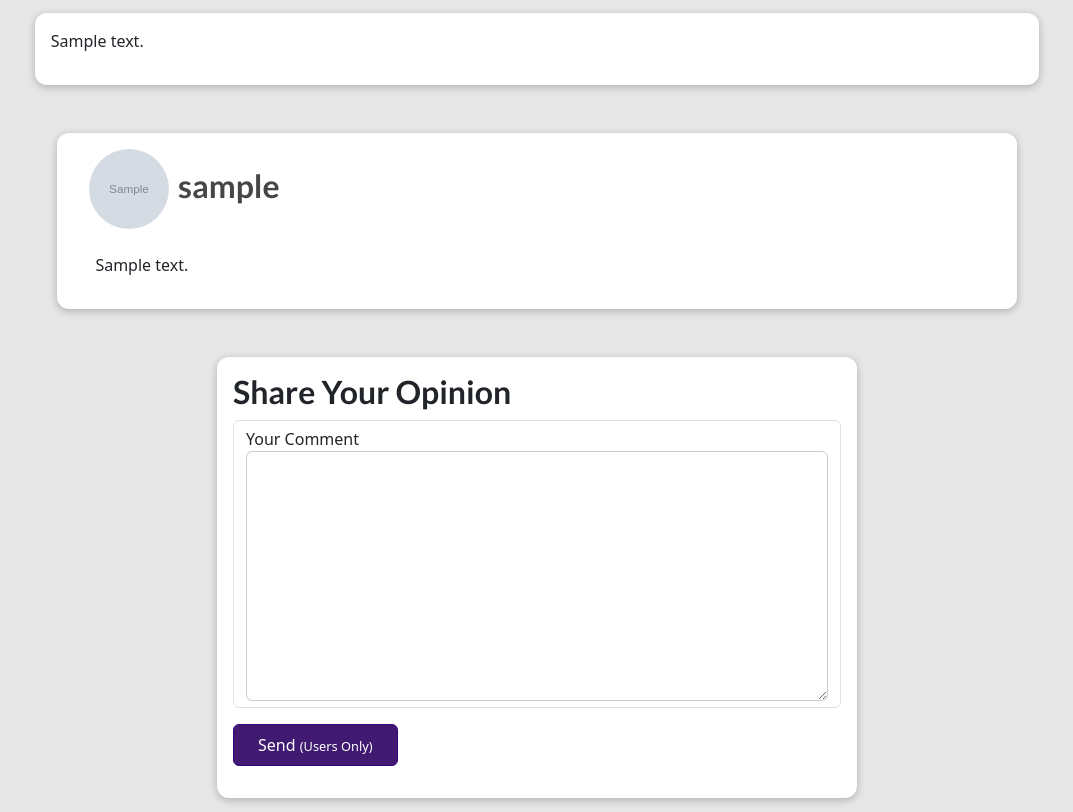
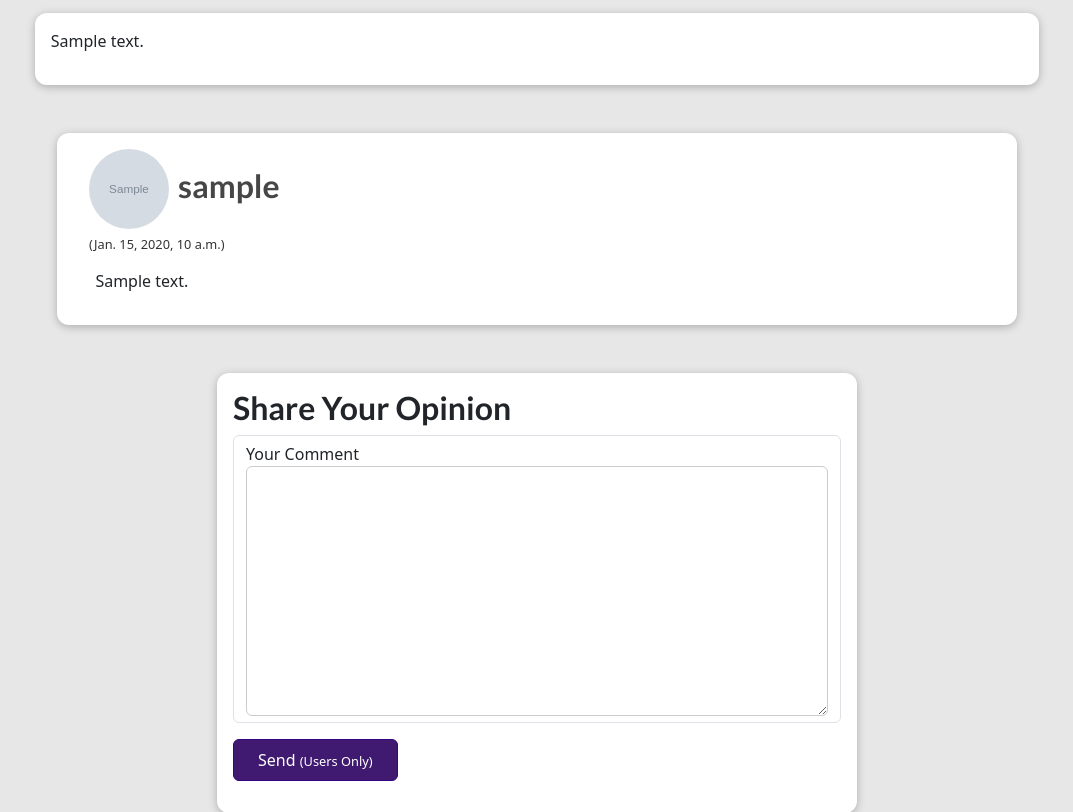
Before and after one commit to Ali-Fattahian/Blog-Project, a Django app: a page that uses Website/blog/templates/blog/post-detail.html in a window 1280 px wide. Shown: the part 969-1781 px from the top of the page, without its empty margins (103-1176 px from the left). Run offline with Django 3.2, Linux system fonts and the light colour scheme; tables that the repository leaves empty hold one stand-in row (values such as "Sample post"); grey boxes marked "Sample" are stand-in pictures; some libraries are stand-ins or nearby versions.

Commit message:
add date_created feature to comment model and add it to the template

```diff
--- a/Website/blog/admin.py
+++ b/Website/blog/admin.py
@@ -8,7 +8,7 @@ class PostAdmin(admin.ModelAdmin):
     prepopulated_fields = {'slug':('title',)}
 
 class CommentAdmin(admin.ModelAdmin):
-    list_display = ('post', 'user')
+    list_display = ('post', 'user', 'date_created')
 
 admin.site.register(Post, PostAdmin)
 admin.site.register(Author)
--- a/Website/blog/models.py
+++ b/Website/blog/models.py
@@ -1,4 +1,4 @@
-from django.core import validators
+from datetime import datetime
 from django.contrib.auth.models import User
 from django.db import models
 from django.db.models.fields import CharField
@@ -38,3 +38,4 @@ class Comment(models.Model):
     user = models.ForeignKey(User, on_delete=models.PROTECT, related_name = 'comment', null=True, blank=True)
     comment_content = models.TextField(max_length=400)
     post = models.ForeignKey(Post, on_delete=models.CASCADE, related_name='comments')
+    date_created = models.DateTimeField(auto_now_add=True)
--- a/Website/blog/static/blog/post-detail.css
+++ b/Website/blog/static/blog/post-detail.css
@@ -239,6 +239,12 @@ main {
   color: #5706c0;
 }
 
+#comments h6 {
+  color: #333;
+  font-weight: normal;
+  font-size: .8rem;
+}
+
 #comments p {
   margin-left: .4rem;
 }
--- a/Website/blog/templates/blog/post-detail.html
+++ b/Website/blog/templates/blog/post-detail.html
@@ -64,6 +64,7 @@
                         <h2>
                             <a href="{% url 'profile' comment.user.username %}">{{ comment.user.username }}</a>
                         </h2>
+                        <h6>({{ comment.date_created }})</h6>
                         <p>
                             {{ comment.comment_content|linebreaks }}
                         </p>
```
Also changed, not shown: Website/blog/migrations/0008_comment_date_created.py (added).
